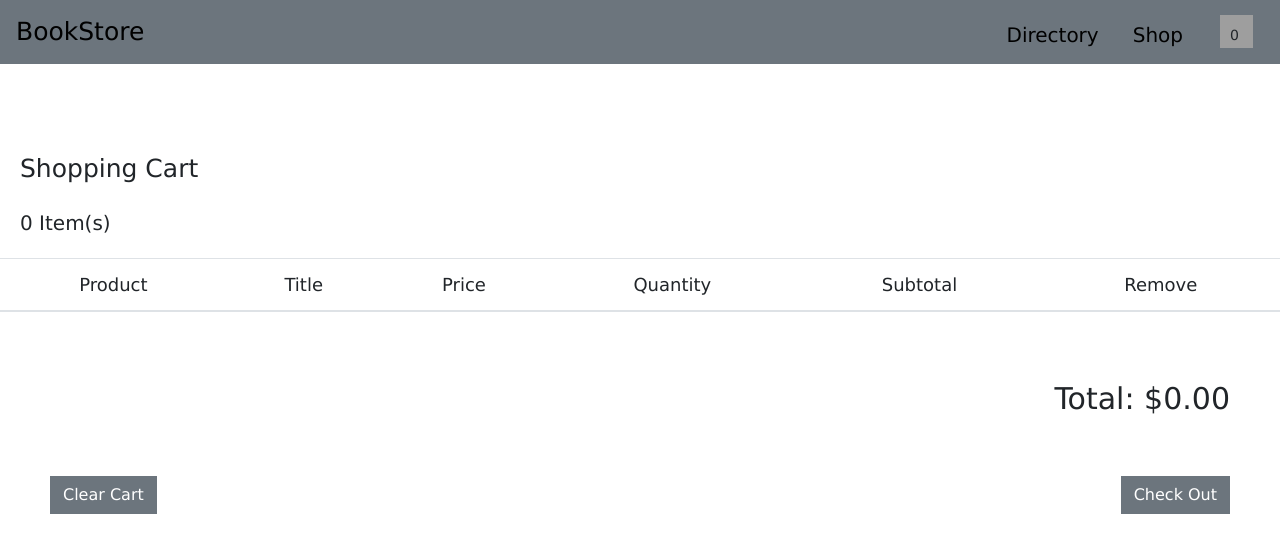
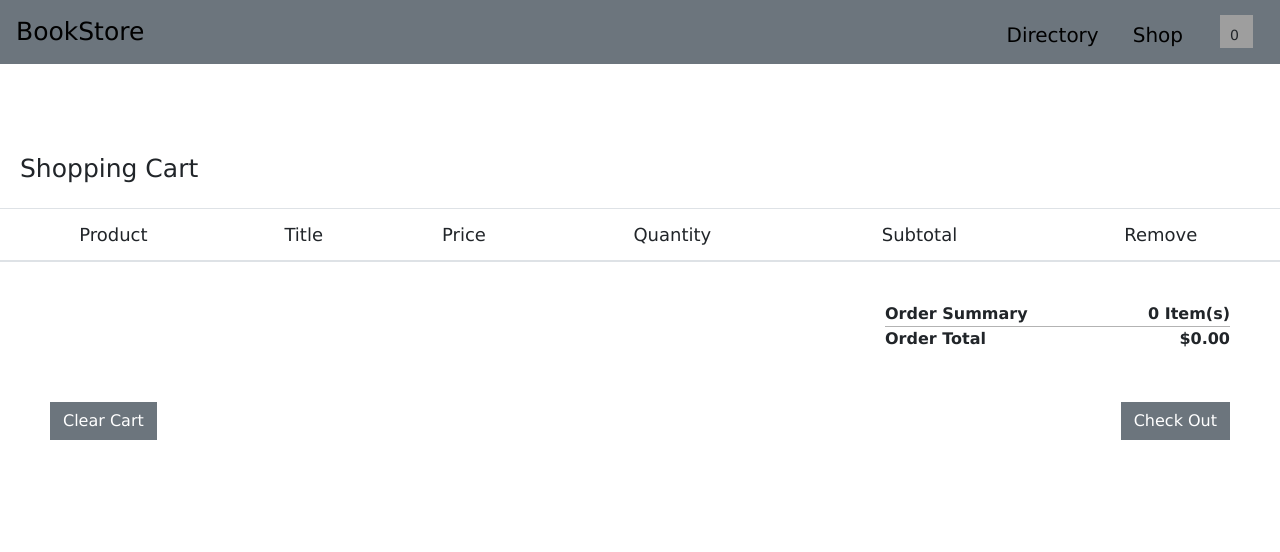
Before and after one commit to jonathanwong110/bookstore, a React (Create React App) app in the folder bookstore-frontend/: page /cart in a window 1280 px wide. Shown: the top 552 px of the page. Built offline with nearby package versions, Linux system fonts and the light colour scheme; grey boxes are pictures that could not be loaded.

Commit message:
minor changes, changed how order summary and order total looked, created a no results found result if there's no books found in a search

```diff
--- a/bookstore-frontend/src/App.css
+++ b/bookstore-frontend/src/App.css
@@ -1,5 +1,11 @@
+body {
+  min-height: 100vh;
+  height: 100%;
+}
+
 .App {
-  font-family: Verdana, sans-serif;
+  font-family: var(--default-theme-font-family);
+  min-height: 100vh;
   height: 100%;
 }
 
@@ -32,7 +38,8 @@
 /* Misc */
 
 :root {
-  --main-theme-color: #6c757d;
+  --default-theme-color: #6c757d;
+  --default-theme-font-family: Verdana, Geneva, Tahoma, sans-serif;
 }
 
 .empty-page {
@@ -203,7 +210,7 @@
 }
 
 #search-form:focus {
-  border: 2px solid var(--main-theme-color) !important;
+  border: 2px solid var(--default-theme-color) !important;
   outline-width: 0;
 }
 
@@ -231,6 +238,15 @@
 .book-category:hover {
   text-decoration: none;
   color: black;
+}
+
+/* Individual Book */
+
+.individual-book-wrapper {
+  width: 210px;
+  height: 375px;
+  margin: 15px;
+  border-radius: 0 !important;
 }
 
 .book-more-details-button {
@@ -265,6 +281,10 @@
   width: 210px;
 }
 
+.close-button, .add-to-cart-button {
+  border-radius: 0 !important
+}
+
 /* Cart */
 
 #cart-button-image {
@@ -293,7 +313,7 @@
 }
 
 #cart-preview-display {
-  border: 1px solid var(--main-theme-color);
+  border: 1px solid var(--default-theme-color);
   width: auto;
   height: auto;
 }
@@ -302,6 +322,20 @@
   height: 230px;
   word-break: break-word;
   overflow-y: auto;
+}
+
+.cart-book-preview-title {
+  font-family: var(--default-theme-font-family);
+  font-size: 16px;
+  word-break: break-word;
+  margin-right: 15px;
+  margin-bottom: 3px;
+}
+
+.cart-book-preview-quantity-and-price {
+  font-family: var(--default-theme-font-family);
+  font-size: 15px;
+  word-break: break-word;
 }
 
 #view-cart-button {
@@ -317,7 +351,7 @@
 }
 
 #cart-shortcut-link {
-  font-family: Verdana, Geneva, Tahoma, sans-serif;
+  font-family: var(--default-theme-font-family);
   font-size: 16px;
 }
 
@@ -325,14 +359,39 @@
   text-decoration: none;
 }
 
-.minus-button, .plus-button, .remove-button {
+.minus-button, .plus-button, .remove-button, .clear-cart-button, .checkout-button {
   border-radius: 0 !important;
 }
 
-.cart-total {
-  font-size: 30px;
+/* .cart-total-items {
   float: right;
+  font-size: 20px;
+  font-weight: 500;
   margin-right: 50px;
+}
+
+.cart-total-price {
+  float: right;
+  font-size: 20px;
+  font-weight: 500;
+  margin-right: 50px;
+} */
+
+.cart-total-info-wrapper {
+  width: 345px !important;
+  float: right;
+  margin-right: 50px !important;
+}
+
+.cart-total-left-col {
+  font-weight: 600;
+  padding: 0 !important;
+}
+
+.cart-total-right-col {
+  text-align: right;
+  font-weight: 600;
+  padding: 0 !important;
 }
 
 .clear-cart-button {
@@ -340,7 +399,6 @@
   top: 100px;
   left: 50px;
   font-weight: bold;
-  border-radius: 0 !important;
 }
 
 .checkout-button {
@@ -348,13 +406,11 @@
   position: absolute;
   right: 50px;
   margin-top: 100px;
-  border-radius: 0 !important;
 }
 
 @media (max-width: 783px) {
-  .plus-button {
-    position: relative;
-    bottom: 31px;
-    left: 45px;
+  .minus-button, .plus-button {
+    margin: 0 !important;
+    padding: 4px !important;
   }
 }
--- a/bookstore-frontend/src/App.js
+++ b/bookstore-frontend/src/App.js
@@ -22,6 +22,7 @@ class App extends Component {
             <Route exact path="/cart" component={CartContainer} />
             <Route component={NotFound} />
           </Switch>
+          <div style={{ height: "150px", width: "0px" }}></div>
         </div>
       </BrowserRouter>
     )
--- a/bookstore-frontend/src/components/books/Book.js
+++ b/bookstore-frontend/src/components/books/Book.js
@@ -8,7 +8,7 @@ export default function Book(props) {
   if (!book) return null
 
   return (
-    <Card style={{ width: '210px', height: '375px', margin: '15px' }}>
+    <Card className="individual-book-wrapper">
       <Card.Img variant="top" src={book.image} height="200px" width="200px" />
       <Card.Body className="card-body-wrapper">
         <Card.Text className="title">{book.title}</Card.Text>
--- a/bookstore-frontend/src/components/books/Books.js
+++ b/bookstore-frontend/src/components/books/Books.js
@@ -52,14 +52,14 @@ class Books extends Component {
         <div style={{ textAlign: "center", fontSize: "25px" }}>{this.props.filterBy.charAt(0).toUpperCase() + this.props.filterBy.slice(1)} Books </div>
         <br></br>
         <Row>
-          {books.map(book => {
+          {books.length !== 0 ? books.map(book => {
             return this.props.filterBy === "" || book.category === this.props.filterBy ?
               <div style={{ position: "relative", left: "130px", textAlign: "center" }} key={book.id}>
                 <Col key={book.id}>
                   <Book book={book} addToCart={this.props.addToCart} />
                 </Col>
               </div> : null
-          })}
+          }) : <div style={{ marginLeft: "auto", marginRight: "auto" }}>No results found</div>}
         </Row>
       </Container>
     )
--- a/bookstore-frontend/src/components/books/ShowBook.js
+++ b/bookstore-frontend/src/components/books/ShowBook.js
@@ -40,11 +40,19 @@ function DisplayBook(props) {
           </Modal.Title>
         </Modal.Header>
         <Modal.Body>
-          <h2 style={{ textAlign: "center" }}> {books.book.title} </h2>
-          <p style={{ textAlign: "center" }}> by </p>
-          <h6 style={{ textAlign: "center" }}>{books.book.author}</h6>
+          <h2>
+            {books.book.title}
+          </h2>
+          <p>
+            by
+          </p>
+          <h6>
+            {books.book.author}
+          </h6>
           <br></br>
-          <h4 style={{ textAlign: "center" }}>${books.book.price}.00</h4>
+          <h4>
+            ${books.book.price}.00
+          </h4>
           <br></br>
           <p>{books.book.description}</p>
           <h3>Reviews: </h3>
@@ -66,10 +74,10 @@ function DisplayBook(props) {
           }
         </Modal.Body>
         <Modal.Footer>
-          <Button variant="dark" onClick={handleClose}>
+          <Button variant="dark" className="close-button" onClick={handleClose}>
             Close
           </Button>
-          <Button variant="primary" onClick={handleAdd}>
+          <Button variant="primary" className="add-to-cart-button" onClick={handleAdd}>
             Add to Cart
           </Button>
         </Modal.Footer>
--- a/bookstore-frontend/src/components/cart/Cart.js
+++ b/bookstore-frontend/src/components/cart/Cart.js
@@ -1,5 +1,5 @@
 import React from 'react';
-import { Table, Button } from 'react-bootstrap';
+import { Table, Button, Container, Row, Col } from 'react-bootstrap';
 import CartBook from './CartBook'
 import CheckOut from './CheckOut'
 
@@ -13,9 +13,6 @@ export default function Cart(props) {
       <div style={{ marginLeft: "20px", marginBottom: "20px", fontSize: "25px", fontWeight: "500" }}>
         Shopping Cart
       </div>
-      <div style={{ marginLeft: "20px", marginBottom: "20px", fontSize: "20px", fontWeight: "400" }}>
-        {arrSum(cart.map(cartBook => cartBook.quantity))} Item(s)
-        </div>
       <Table>
         <thead>
           <tr style={{ textAlign: "center" }}>
@@ -37,13 +34,19 @@ export default function Cart(props) {
         </tbody>
       </Table>
       <br></br>
-      <br></br>
+      <Container fluid="sm" className="cart-total-info-wrapper">
+        <Row>
+          <Col className="cart-total-left-col" style={{ borderBottom: "1px solid #b3b3b3" }}>Order Summary</Col>
+          <Col className="cart-total-right-col" style={{ borderBottom: "1px solid #b3b3b3" }}>{arrSum(cart.map(cartBook => cartBook.quantity))} Item(s)</Col>
+        </Row>
+        <Row>
+          <Col className="cart-total-left-col">Order Total</Col>
+          <Col className="cart-total-right-col">${arrSum(cart.map(cartBook => cartBook.price * cartBook.quantity))}.00</Col>
+        </Row>
+      </Container>
       <Button variant="secondary" size="md" className="clear-cart-button" onClick={() => props.clearCart()}>
         Clear Cart
       </Button>
-      <div className="cart-total" style={{ fontWeight: "500" }}>
-        Total: ${arrSum(cart.map(cartBook => cartBook.price * cartBook.quantity))}.00
-      </div>
       <CheckOut cart={props} />
     </>
   )
--- a/bookstore-frontend/src/components/cart/CartPreview.js
+++ b/bookstore-frontend/src/components/cart/CartPreview.js
@@ -17,7 +17,7 @@ export default function CartPreview(props) {
 
   return (
     <>
-      <div className="main-nav-right-items" style={{ top: "-1px", right: "10px"}}>
+      <div className="main-nav-right-items" style={{ top: "-1px", right: "10px" }}>
         <Button variant="flat" id="cart-preview-button" ref={target} onClick={() => setShow(!show)}>
           <Image id="cart-button-image" src="https://www.jing.fm/clipimg/full/89-896459_shopping-bag-clipart-icon-transparent-shopping-bag-png.png" />
           <div id="cart-quantity-number">
@@ -39,8 +39,14 @@ export default function CartPreview(props) {
                               <Image src={cartBook.image} height="100" width="66px" />
                               <br></br>
                               <br></br>
-                              <div style={{ fontSize: "17px", wordBreak: "break-word", marginRight: "15px", marginBottom: "3px" }}>{cartBook.title}</div>
-                              <div style={{ fontSize: "15px" }}>{cartBook.quantity} * ${cartBook.price}.00 = ${cartBook.price * cartBook.quantity}.00</div>
+                              <div className="cart-book-preview-title">
+                                {cartBook.title}
+                              </div>
+                              <div className="cart-book-preview-quantity-and-price">
+                                {cartBook.quantity} *
+                                ${cartBook.price}.00 =
+                                ${cartBook.price * cartBook.quantity}.00
+                                </div>
                               <br></br>
                             </div>
                           )
```
